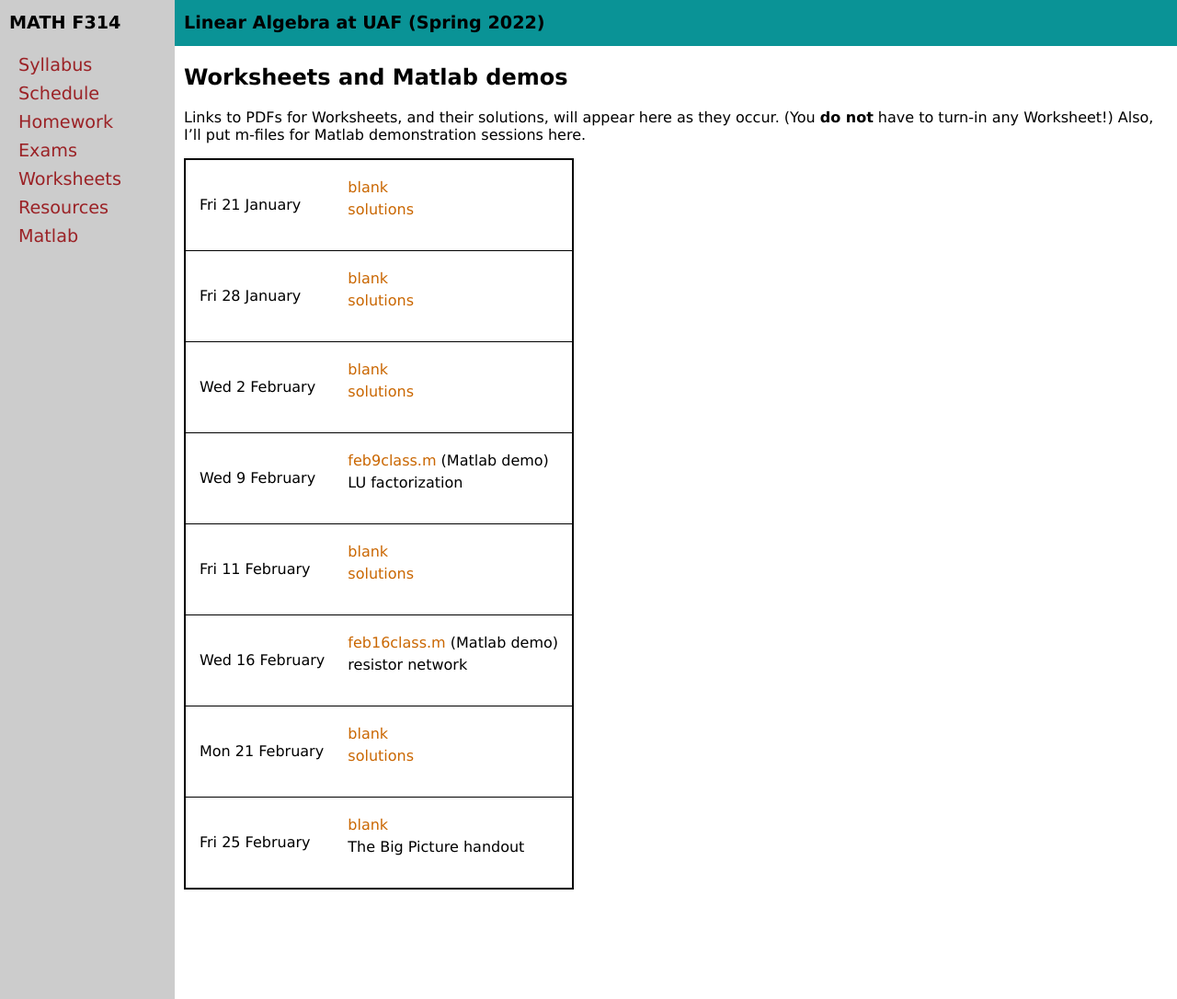
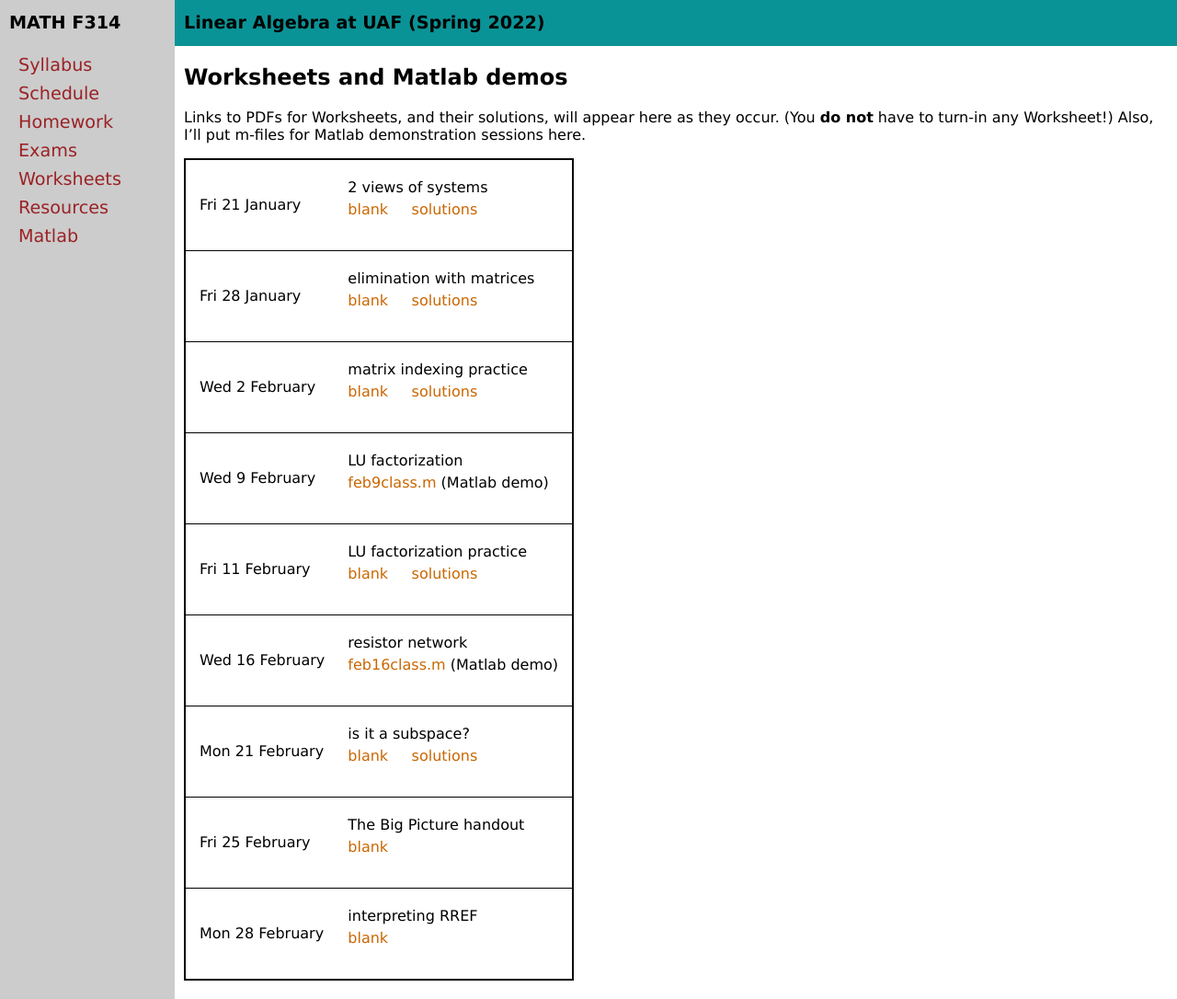
Before and after one commit to bueler/math314, a Jekyll site: the page built from worksheets.md, in a window 1280 px wide and 1086 px high. Shown: the whole window at 92% size. Built offline with Jekyll 4.4.1, drawn with Linux system fonts in a browser that asks for light colours.

Commit message:
Add rref worksheet, and improve worksheet table.

```diff
--- a/_data/worksheets.yml
+++ b/_data/worksheets.yml
@@ -2,26 +2,35 @@ semester: Spring 2022
 home: assets/wksheets
 worksheets:
 - name: Fri 21 January
+  description: 2 views of systems
   blank: 21jan.pdf
   solutions: 21jan-solns.pdf
 - name: Fri 28 January
+  description: elimination with matrices
   blank: 26jan.pdf
   solutions: 26jan-solns.pdf
 - name: Wed 2 February
+  description: matrix indexing practice
   blank: 2feb.pdf
   solutions: 2feb-solns.pdf
 - name: Wed 9 February
+  description: LU factorization
   mfile: feb9class.m
-  description: LU factorization
 - name: Fri 11 February
+  description: LU factorization practice
   blank: 10feb.pdf
   solutions: 10feb-solns.pdf
 - name: Wed 16 February
+  description: resistor network
   mfile: feb16class.m
-  description: resistor network
 - name: Mon 21 February
+  description: is it a subspace?
   blank: 21feb.pdf
   solutions: 21feb-solns.pdf
 - name: Fri 25 February
   blank: elim-big-picture.pdf
   description: The Big Picture handout
+- name: Mon 28 February
+  blank: 21feb.pdf
+  #solutions: 21feb-solns.pdf
+  description: interpreting RREF
--- a/_includes/worksheet_table.md
+++ b/_includes/worksheet_table.md
@@ -5,24 +5,25 @@
 	<td>{{ ws.name }}</td>
 	<td>
 		<table class="inner">
-			{% if ws.blank %}
-		  <tr>
-			    <td><a href="{{ data.home }}/{{ ws.blank }}">blank</a></td>
+			{% if ws.description %}
+			<tr>
+			    <td>{{ ws.description }}</td>
 			</tr>
 			{% endif %}
-			{% if ws.solutions %}
-			<tr>
-			    <td><a href="{{ data.home }}/{{ ws.solutions }}">solutions</a></td>
-			</tr>
+			{% if ws.blank %}
+					{% if ws.solutions %}
+					<tr>
+					    <td><a href="{{ data.home }}/{{ ws.blank }}">blank</a> &nbsp; &nbsp; <a href="{{ data.home }}/{{ ws.solutions }}">solutions</a></td>
+					</tr>
+					{% else %}
+				  <tr>
+					    <td><a href="{{ data.home }}/{{ ws.blank }}">blank</a></td>
+					</tr>
+					{% endif %}
 			{% endif %}
 			{% if ws.mfile %}
 			<tr>
 			    <td><a href="{{ data.home }}/{{ ws.mfile }}">{{ ws.mfile }}</a> (Matlab demo)</td>
-			</tr>
-			{% endif %}
-			{% if ws.description %}
-			<tr>
-			    <td>{{ ws.description }}</td>
 			</tr>
 			{% endif %}
 		</table>
```
Also changed, not shown: 2 other files.
